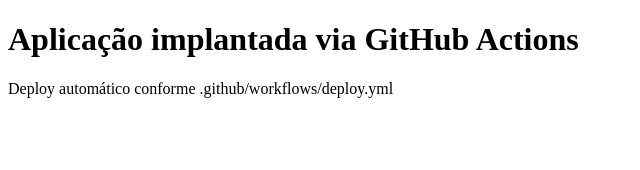
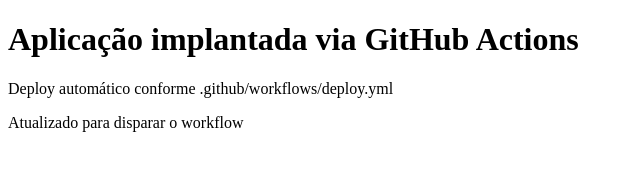
Before and after one commit to bavoduda/ci-cd-teste, a plain HTML site: page index.html in a window 1280 px wide. Shown: the whole page, without its empty margins (0-640 px from the left). Drawn offline with Linux system fonts and the light colour scheme.

Commit message:
Update index.html
Força primeiro deploy

```diff
--- a/index.html
+++ b/index.html
@@ -9,4 +9,5 @@
   <h1>Aplicação implantada via GitHub Actions</h1>
   <p>Deploy automático conforme .github/workflows/deploy.yml</p>
 </body>
+  <p>Atualizado para disparar o workflow</p>
 </html>
```
